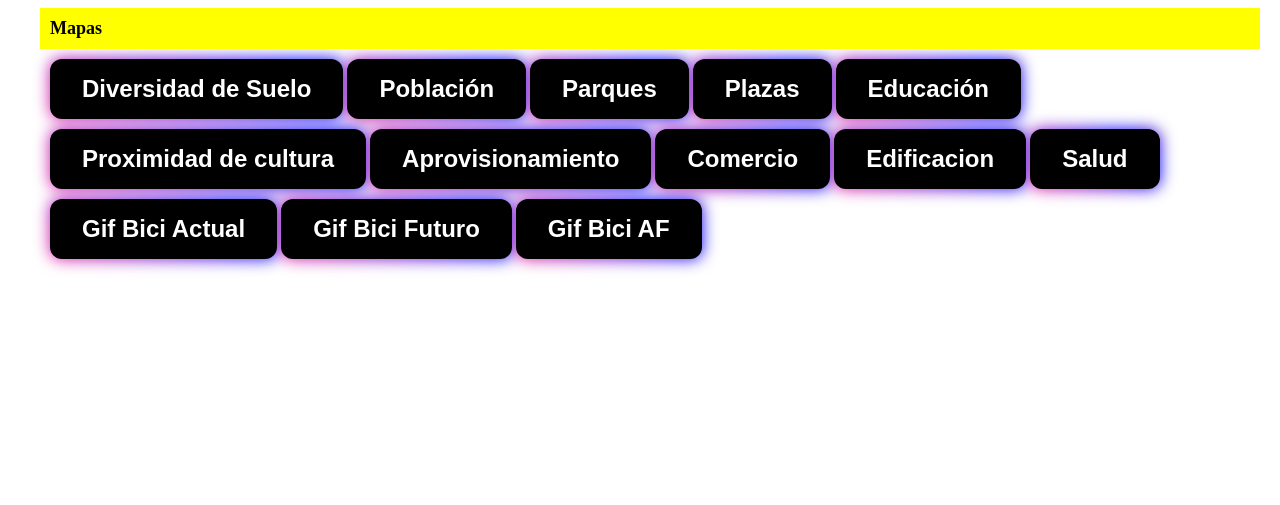
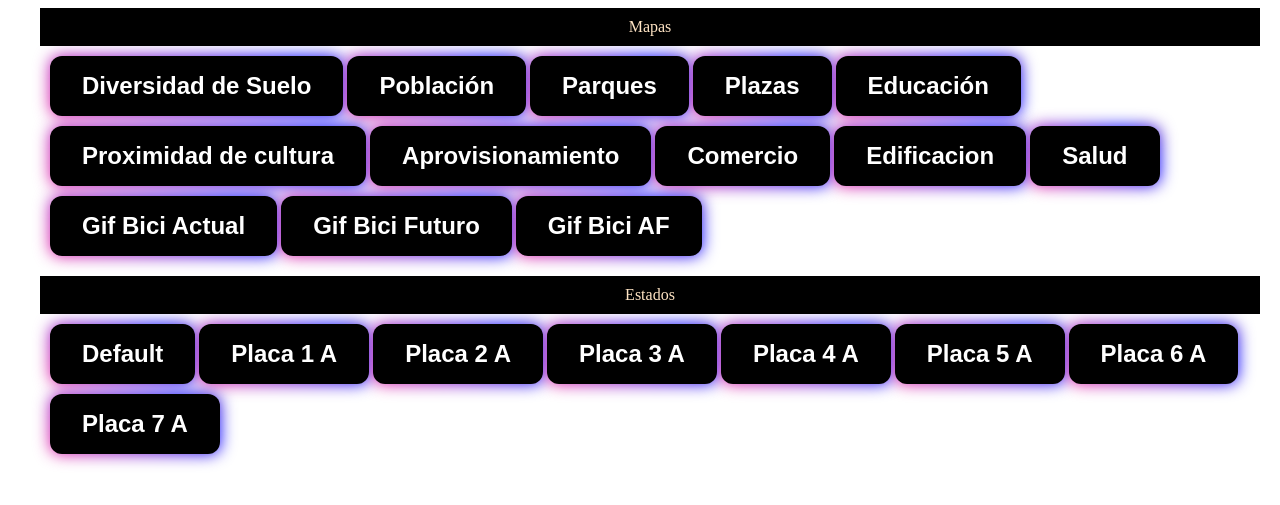
Before and after one commit to diegoalrv/clbb-remote-controller, a FastAPI app: page / in a window 1280 px wide. Shown: the top 505 px of the page. Run offline with FastAPI, Linux system fonts and the light colour scheme.

Commit message:
Ready to export

```diff
--- a/frontend/static/common.css
+++ b/frontend/static/common.css
@@ -46,15 +46,16 @@
         background-position: 0 0;
     }
 }
+/* AL PARECER NO FUNCIONAN
 a{
-    color: black;
+    color: rgb(205, 11, 11);
     text-decoration: none;
     font-size: large;
     font-weight: bold;
-}
-b{
+} */
+/* b{
     color: white;
     text-decoration: none;
     font-size: large;
     font-weight: bold;
-}
+} */
--- a/frontend/templates/index.html
+++ b/frontend/templates/index.html
@@ -8,8 +8,8 @@
 </head>
 <body>
     <div class="container">
-        <div class="row">
-            <div class="col-m-12 col-l-12" style="background-color: yellow;"><a>Mapas</a></div>
+        <div class="row" >
+            <div class="col-m-12 col-l-12" style="background-color: black; text-align: center;"><a style="color: bisque;">Mapas</a></div>
             <div class="col-m-12 col-l-12">
                 <button class="glowing-button" onclick="cambiarURL(1)">Diversidad de Suelo</button>
                 <button class="glowing-button" onclick="cambiarURL(4)">Población</button>
@@ -24,22 +24,90 @@
                 <button class="glowing-button" onclick="gif('CextensoA')">Gif Bici Actual</button>
                 <button class="glowing-button" onclick="gif('Cextenso F')">Gif Bici Futuro</button>
                 <button class="glowing-button" onclick="gif('Cextenso AF')">Gif Bici AF</button>
-                <!-- <button class="glowing-button" onclick="gif('Z')">Gif Bici Actual</button>
-                <button class="glowing-button" onclick="gif('c')">Gif Personas</button>
-                <button class="glowing-button" onclick="SS(55)">Start</button>
-                <button class="glowing-button" onclick="SS(56)">Stop</button> -->
-                <!-- <button class="glowing-button" onclick="window.open('http://192.168.31.247:8081/video_feed')">Abrir Video</button> -->
-                <!-- <button class="glowing-button" onclick="setMap()">Set Map</button> -->
+            </div>
+        </div>
+    </div>
 
-
+    <div class="container">
+        <div class="row">
+            <div class="col-m-12 col-l-12" style="background-color: black; text-align: center;"><a style="color: bisque;">Estados</a></div>
+            <div class="col-m-12 col-l-12">
+                <button class="glowing-button" onclick="updateStates(0)">Default</button>
+                <button id="toggleButton1" class="glowing-button" onclick="updateStates(13)">Placa 1 A</button>
+                <button id="toggleButton2" class="glowing-button" onclick="updateStates(14)">Placa 2 A</button>
+                <button id="toggleButton3" class="glowing-button" onclick="updateStates(15)">Placa 3 A</button>
+                <button id="toggleButton4" class="glowing-button" onclick="updateStates(16)">Placa 4 A</button>
+                <button id="toggleButton5" class="glowing-button" onclick="updateStates(17)">Placa 5 A</button>
+                <button id="toggleButton6" class="glowing-button" onclick="updateStates(18)">Placa 6 A</button>
+                <button id="toggleButton7" class="glowing-button" onclick="updateStates(19)">Placa 7 A</button>
             </div>
         </div>
     </div>
 
     <script>
-        function setMap(){
-            fetch(`http://192.168.31.120:8500/api/set_map_state/?slots=13,14,15,16,17,18,19`)
+
+        // function setMap(){
+        //     fetch(http://192.168.31.120:8500/api/set_map_state/?slots=13,14,15,16,17,18,19)
+        // }
+        var button1 = document.getElementById("toggleButton1");
+        var button2 = document.getElementById("toggleButton2");
+        var button3 = document.getElementById("toggleButton3");
+        var button4 = document.getElementById("toggleButton4");
+        var button5 = document.getElementById("toggleButton5");
+        var button6 = document.getElementById("toggleButton6");
+        var button7 = document.getElementById("toggleButton7");
+        var arregloboton=[button1,button2,button3,button4,button5,button6,button7];
+        var state = [13,14,15,16,17,18,19];
+
+        function updateStates(numero) {
+            var url = 'http://192.168.31.120:8500/api/set_map_state/';
+            for (let n = 0; n < state.length; n++){
+            if (state[n]==numero || state[n]==(numero+7)) {
+              if(state[n]>=20){
+                state[n] -=7;
+              }
+              else{
+                state[n] += 7;
+              }
+              let tempBotonTextArreglo=arregloboton[n].textContent.split("");
+              if(tempBotonTextArreglo[tempBotonTextArreglo.length -1] == "A"){
+                tempBotonTextArreglo[tempBotonTextArreglo.length -1] = "F";
+                arregloboton[n].textContent=tempBotonTextArreglo.join("");
+              }
+              else{
+                tempBotonTextArreglo[tempBotonTextArreglo.length-1] = "A";
+                arregloboton[n].textContent=tempBotonTextArreglo.join("");
+              }
+            }
+            else if(numero==0) {
+                state=[13,14,15,16,17,18,19];
+
+                for(let i =0;i<7;i++){
+                    let tempBotonTextArreglo2=arregloboton[i].textContent.split("");
+                    tempBotonTextArreglo2[tempBotonTextArreglo2.length-1] = "A";
+                    arregloboton[i].textContent=tempBotonTextArreglo2.join("");
+
+                }
+            }
+         }
+
+         url += "?slots=" +state.toString();
+         // Realizar una solicitud POST utilizando fetch
+         fetch(url)
+            .then(response => response.json())
+            .then(data => {
+                // Manejar la respuesta del servidor si es necesario
+                console.log('Respuesta del servidor:', data);
+            })
+            .catch(error => {
+                console.error('Error:', error);
+            });
+
+
         }
+
+
+
         function cambiarURL(numero) {
             var url = 'http://192.168.31.120:8500//api/set_map_type/';
             if(numero != undefined){
@@ -82,7 +150,7 @@
         }
 
         function gif(nombregif) {
-            let url = `http://192.168.31.120:5000/hola2/${encodeURIComponent(nombregif)}`;
+            let url = 'http://192.168.31.120:5000/hola2/${encodeURIComponent(nombregif)}';
             var url2 = 'http://192.168.31.120:8500/api/set_map_type/?map_type=0'
             // Realizar una solicitud POST utilizando fetch
             fetch(url)
```
